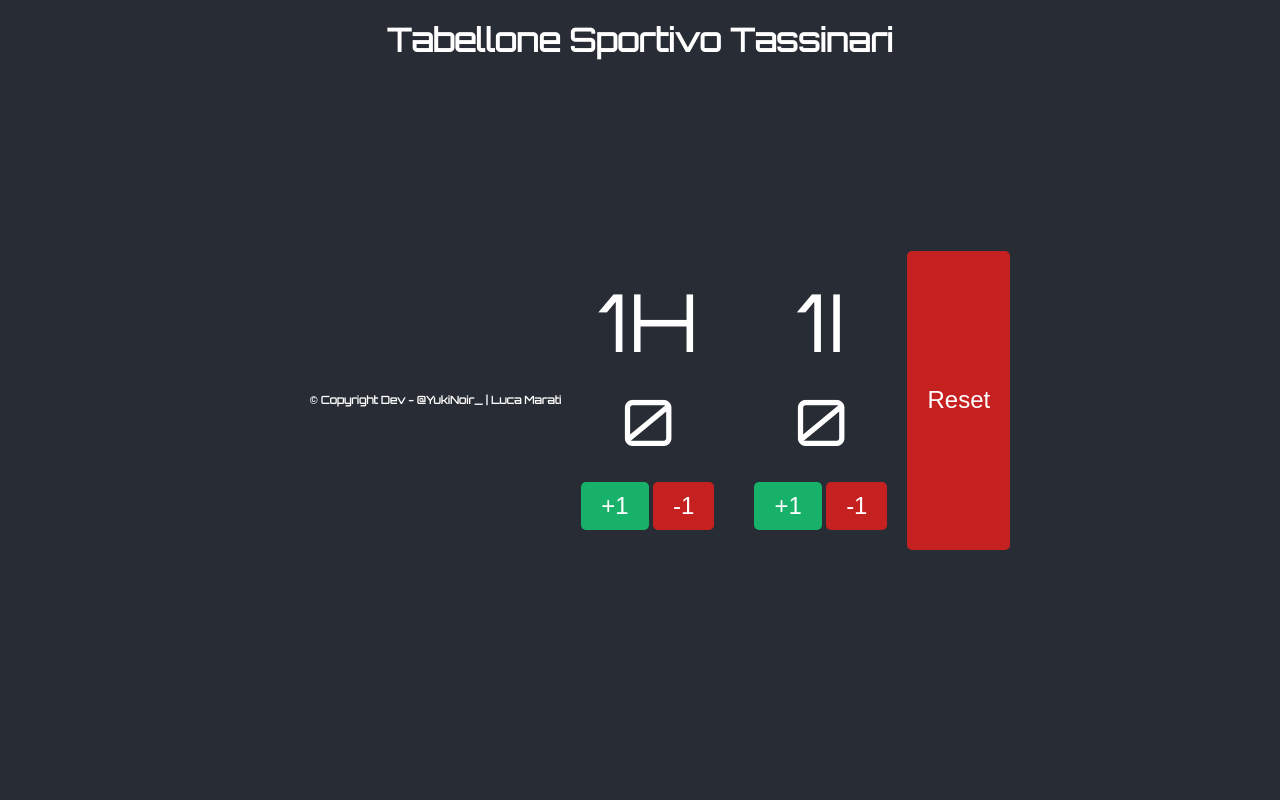
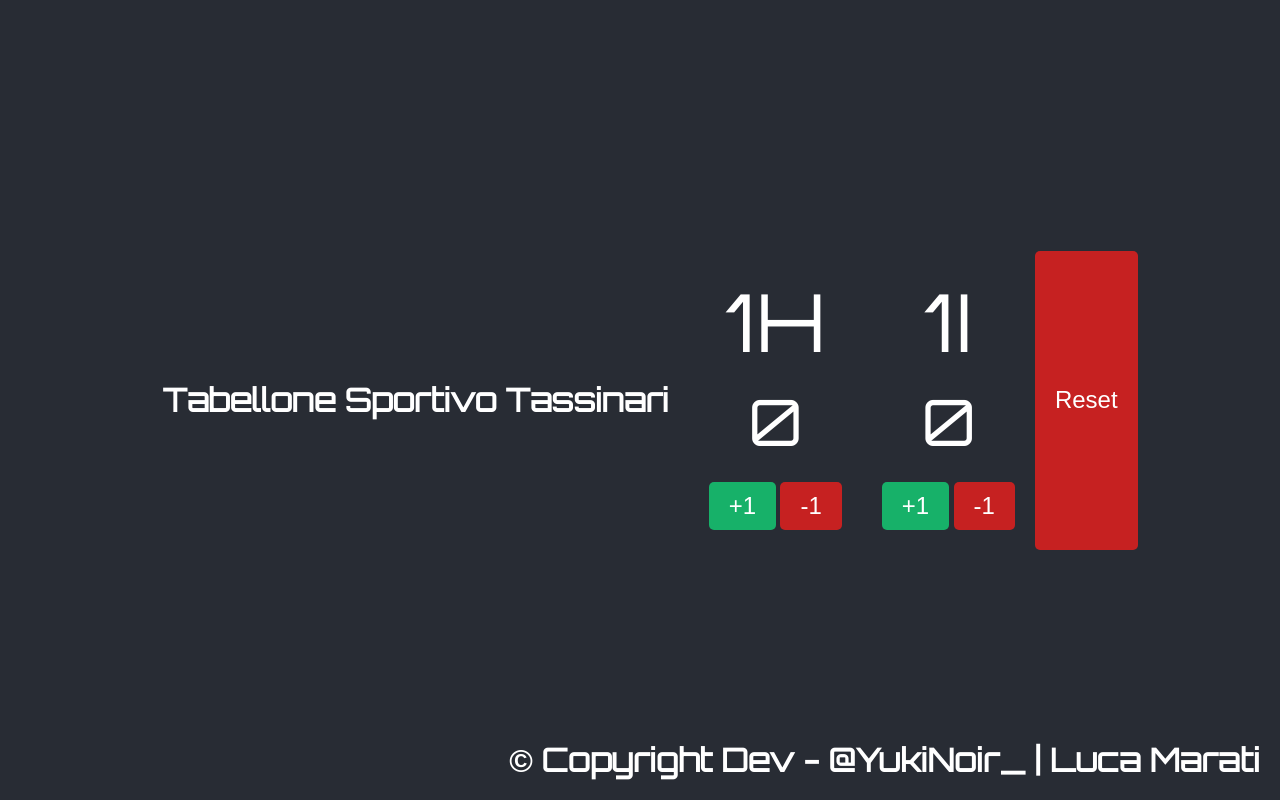
Before and after one commit to SonoMrFranci/SonoMrFranci.github.io, a plain HTML site: page index.html in a window 1280 px wide. Drawn offline with Linux system fonts and the light colour scheme.

Commit message:
Update style.css

```diff
--- a/style.css
+++ b/style.css
@@ -13,6 +13,7 @@ body {
 .scoreboard-container {
     display: flex;
     flex-direction: row;
+    justify-content: center; /* Centra gli elementi all'interno del container */
 }
 
 .team {
@@ -44,7 +45,6 @@ button.decrement {
     background-color: #c62121;
 }
 
-
 .reset-button {
     font-size: 1.5em;
     padding: 10px 20px;
@@ -69,8 +69,6 @@ button.decrement {
     border-radius: 5px;
 }
 
-
-
 .header {
     text-align: center;
     padding: 20px;
@@ -79,21 +77,16 @@ button.decrement {
 .header h1 {
     margin: 0;
     font-size: 2em;
-    position: absolute;
-    top: 20px; /* Distanza dall'alto */
-    left: 50%; /* Centro orizzontalmente */
-    transform: translateX(-50%); /* Correggi la centratura usando translateX */
 }
 
-
-.ferdinando {
+.footer { /* Renaming .ferdinando to .footer for better semantics */
     position: fixed;
-    bottom: 20px; /* Distanza dal basso */
-    right: 20px; /* Distanza da destra */
+    bottom: 20px;
+    right: 20px;
     text-align: center;
 }
 
-.ferdinando h6 {
+.footer h6 {
     margin: 0;
     font-size: 2em;
 }
```
